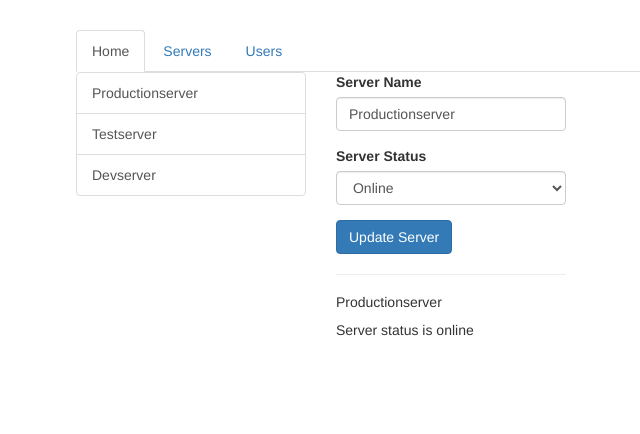
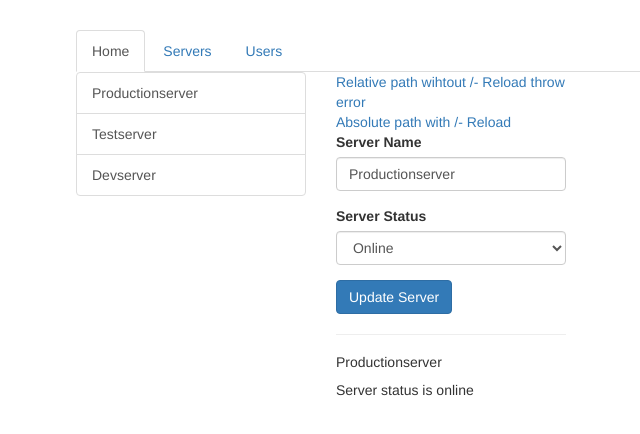
Before and after one commit to EaRthSaVior/angular-route-tutorial, an Angular app: page /servers in a window 1280 px wide. Shown: the top 434 px of the page, without its empty margins (189-829 px from the left). Built offline with nearby package versions, Linux system fonts and the light colour scheme.

Commit message:
understand relative and absolute path

```diff
--- a/src/app/servers/servers.component.html
+++ b/src/app/servers/servers.component.html
@@ -1,17 +1,17 @@
 <div class="row">
   <div class="col-xs-12 col-sm-4">
     <div class="list-group">
-      <a
-        href="#"
-        class="list-group-item"
-        *ngFor="let server of servers">
+      <a href="#" class="list-group-item" *ngFor="let server of servers">
         {{ server.name }}
       </a>
     </div>
   </div>
   <div class="col-xs-12 col-sm-4">
+    <a routerLink="servers">Relative path wihtout /- Reload throw error</a>
+    <br />
+    <a routerLink="/servers">Absolute path with /- Reload</a>
     <app-edit-server></app-edit-server>
-    <hr>
+    <hr />
     <app-server></app-server>
   </div>
 </div>
```
